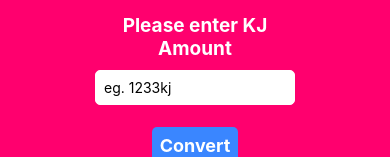
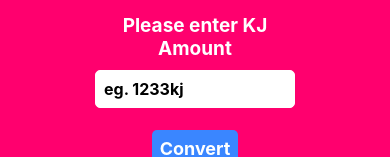
Before and after one commit to Gingerpeer/reactNative, a React Native app: screen / in a window 390 px wide. Shown: the part 244-401 px from the top of the page. Built offline with nearby package versions, Linux system fonts and the light colour scheme.

Commit message:
styling changes

```diff
--- a/components/Calculator.js
+++ b/components/Calculator.js
@@ -33,9 +33,8 @@ const Calculator = () => {
 
       {showData &&
         <View style={styles.header}>
-        <Text style={styles.boldTextL}>{calorie}</Text>
-          <Text style={styles.boldTextL}>Calories</Text>
-          <Text style={styles.boldText}>in</Text>
+        <Text style={styles.boldTextL}>{calorie} Calories</Text>
+          <Text style={styles.boldTextL}>in</Text>
           <Text style={styles.boldTextL}>{kj} Kj</Text>
         </View>
         }
@@ -68,7 +67,7 @@ const styles = new StyleSheet.create({
   justifyContent: 'center',
   textAlign: 'center',
   color: 'white',
-  fontSize: 21
+  fontSize: 21,
  },
  form: {},
  inputField: {
@@ -79,6 +78,8 @@ const styles = new StyleSheet.create({
   width: 200,
   borderRadius: 5,
   backgroundColor: '#fff',
+  fontSize: 16,
+  fontWeight: 'bold'
  },
  buttonContainer: {
   backgroundColor: '#3a86ff',
```
